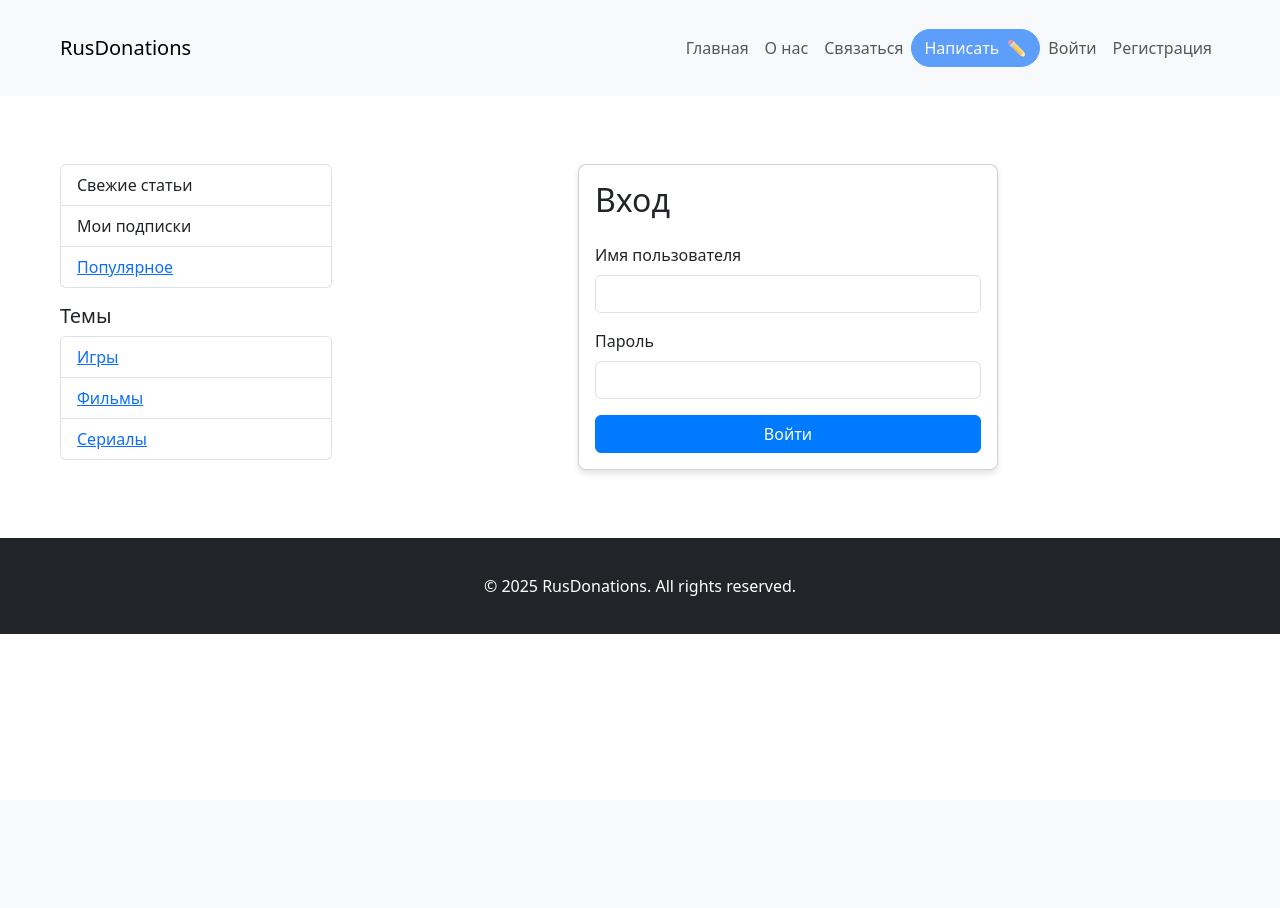
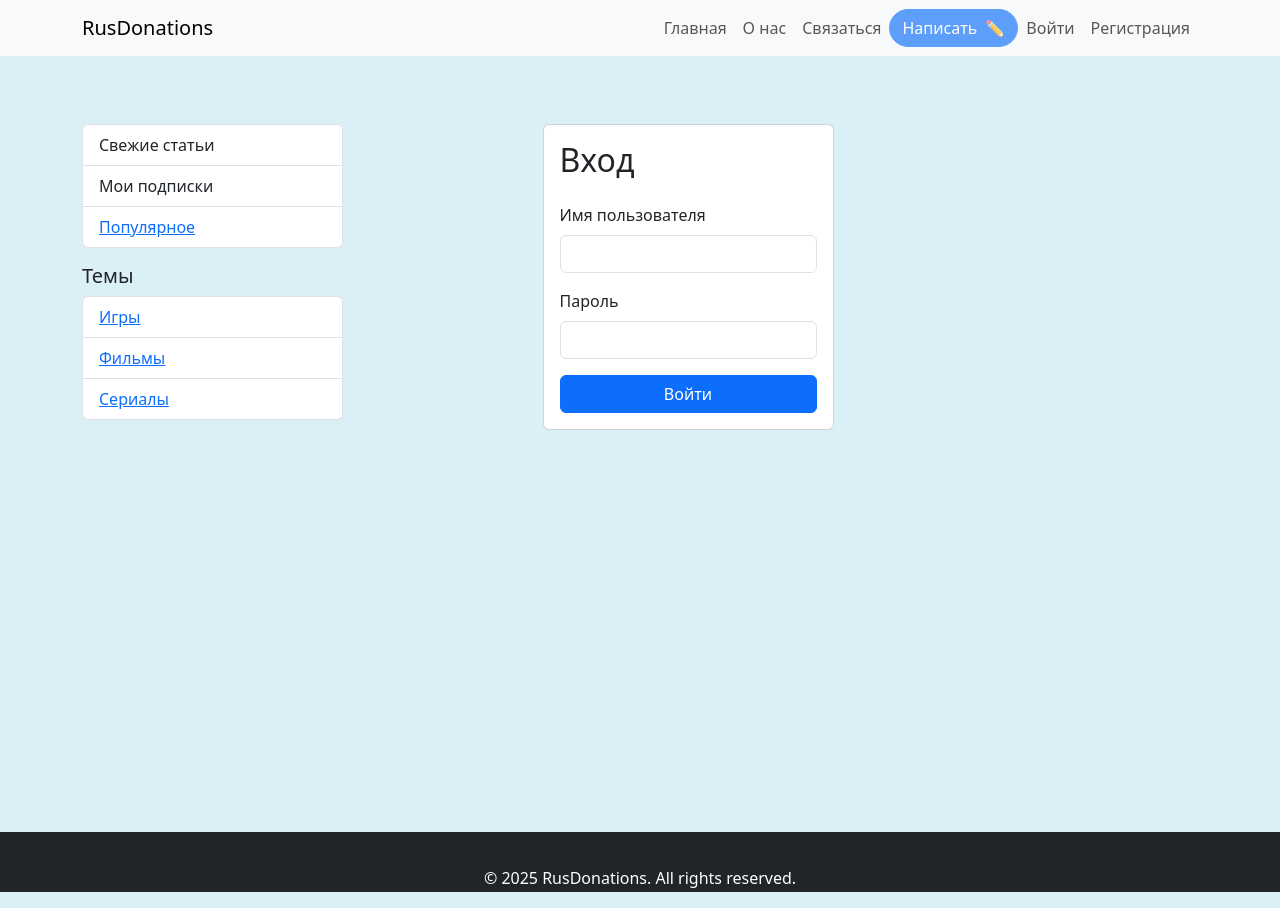
Before and after one commit to MshaFilipushko/PostUp, a Django app: page /accounts/login/ in a window 1280 px wide. Before the commit the page ends 634 px from the top, so only its background shows below. Run offline with Django 4.2, Linux system fonts and the light colour scheme.

Commit message:
Изменить размеры всего на одинаковые

```diff
--- a/static/css/style.css
+++ b/static/css/style.css
@@ -1,35 +1,16 @@
-/* Общие стили для карточек */
-.card {
-    border-radius: 8px;
-    box-shadow: 0 4px 6px rgba(0, 0, 0, 0.1);
+
+.post-image {
+    width: 100%; /* Адаптивная ширина */
+    height: auto; /* Автоматическая высота */
+    object-fit: cover; /* Сохранение пропорций и обрезка */
 }
 
-.avatar-circle {
-    width: 32px;
-    height: 32px;
-    background-color: #ccc;
-    color: #fff;
-    display: flex;
-    align-items: center;
-    justify-content: center;
-    border-radius: 50%;
-    font-weight: bold;
+@media (min-width: 768px) {
+    .post-image {
+        width: 1080px; /* Фиксированная ширина для больших экранов */
+        height: 620px; /* Фиксированная высота для больших экранов */
+    }
 }
-
-/* Стили для контейнера */
-.container {
-    max-width: 1200px; /* или любое другое значение, которое соответствует вашему дизайну */
-    margin: 0 auto;
-    padding: 20px;
+body {
+    background-color: #dbeff6;
 }
-
-/* Стили для кнопок */
-.btn-primary {
-    background-color: #007bff;
-    border-color: #007bff;
-}
-
-.btn-primary:hover {
-    background-color: #0056b3;
-    border-color: #004494;
-}
--- a/templates/accounts/donations.html
+++ b/templates/accounts/donations.html
@@ -3,8 +3,10 @@
 {% block title %}{{ title }}{% endblock %}
 
 {% block content %}
+    <section class="col-md-9">
 <div class="container">
     <h1>{{ title }}</h1>
     <p>Здесь будет информация о ваших донатах.</p>
 </div>
+    </section>
 {% endblock %}
--- a/templates/accounts/login.html
+++ b/templates/accounts/login.html
@@ -1,6 +1,7 @@
 {% extends 'base.html' %}
 {% block title %}Вход{% endblock %}
 {% block content %}
+    <section class="col-md-9">
 <div class="row justify-content-center">
     <div class="col-md-6">
         <div class="card">
@@ -22,4 +23,5 @@
         </div>
     </div>
 </div>
+    </section>
 {% endblock %}
--- a/templates/accounts/register.html
+++ b/templates/accounts/register.html
@@ -4,6 +4,7 @@
 {% block title %}Регистрация{% endblock %}
 
 {% block content %}
+    <section class="col-md-9">
 <div class="row justify-content-center">
     <div class="col-md-6 col-lg-5">
         <div class="card shadow-sm">
@@ -115,4 +116,5 @@
         </div>
     </div>
 </div>
+    </section>
 {% endblock %}
--- a/templates/accounts/settings.html
+++ b/templates/accounts/settings.html
@@ -3,8 +3,10 @@
 {% block title %}{{ title }}{% endblock %}
 
 {% block content %}
+    <section class="col-md-9">
 <div class="container">
     <h1>{{ title }}</h1>
     <p>Здесь будут настройки вашего аккаунта.</p>
 </div>
+    </section>
 {% endblock %}
--- a/templates/accounts/subs.html
+++ b/templates/accounts/subs.html
@@ -1,6 +1,7 @@
 {% extends 'base.html' %}
 {% block title %}Мои подписки{% endblock %}
 {% block content %}
+<section class="col-md-9">
 <div class="container mt-5">
     <h1>Мои подписки</h1>
     {% if subscribed_users %}
@@ -28,4 +29,5 @@
         </div>
     {% endif %}
 </div>
+</section>
 {% endblock %}
--- a/templates/base.html
+++ b/templates/base.html
@@ -31,7 +31,38 @@
             align-items: center;
             font-weight: bold;
         }
+        /* Стили для основного контента */
+        main {
+            min-height: calc(100vh - 120px); /* Высота страницы минус высота навигации и футера */
+            padding-top: 20px;
+            padding-bottom: 20px;
+        }
+        /* Стили для футера */
+        footer {
+            height: 60px;
+            line-height: 60px;
+        }
+        /* Стили для левой панели */
+        aside {
+            padding-right: 15px; /* Отступ справа для разделения панели и контента */
+        }
+        /* Стили для основного контента */
+        section.col-md-9 {
+            padding-left: 15px; /* Отступ слева для разделения панели и контента */
+        }
+        /* Стили для изображений */
+        .post-image {
+            width: 100%; /* Адаптивная ширина */
+            height: auto; /* Автоматическая высота */
+            object-fit: cover; /* Сохранение пропорций и обрезка */
+        }
 
+        @media (min-width: 768px) {
+            .post-image {
+                width: 1080px; /* Фиксированная ширина для больших экранов */
+                height: 620px; /* Фиксированная высота для больших экранов */
+            }
+        }
     </style>
 </head>
 <body>
@@ -113,7 +144,7 @@
     <!-- Основное содержимое -->
     <main class="container my-5">
         <div class="row">
-        <!-- Боковая навигация (перенесено из дочернего шаблона) -->
+            <!-- Боковая навигация -->
             <aside class="col-md-3">
                 <ul class="list-group">
                     <li class="list-group-item dropdown">
@@ -140,13 +171,12 @@
                     </li>
                 </ul>
             </aside>
-
             <!-- Основной контент -->
-        <div class="col-md-9">
+            <section class="col-md-9">
                 {% block content %}
                 <!-- Сюда будет подставляться содержимое других шаблонов -->
                 {% endblock %}
-        </div>
+            </section>
         </div>
     </main>
     <!-- Подвал -->
--- a/templates/site/create_post.html
+++ b/templates/site/create_post.html
@@ -3,6 +3,7 @@
 {% block title %}Создать пост{% endblock %}
 
 {% block content %}
+<section class="col-md-9">
 <div class="row">
     <div class="col-md-8 mx-auto">  <!-- Центрируем форму и ограничиваем ширину -->
         <div class="card">
@@ -49,7 +50,7 @@
         </div>
     </div>
 </div>
-
+</section>
 <!-- Подключение стилей для формы -->
 <style>
     .form-control {
--- a/templates/site/edit_post.html
+++ b/templates/site/edit_post.html
@@ -1,6 +1,7 @@
 {% extends 'base.html' %}
 
 {% block content %}
+    <section class="col-md-9">
 <div class="container mt-5">
     <h2>{% if form.instance.pk %}Редактировать пост{% else %}Создать пост{% endif %}</h2>
     <form method="post" enctype="multipart/form-data">
@@ -9,4 +10,5 @@
         <button type="submit" name="publish" class="btn btn-success">Опубликовать</button>
     </form>
 </div>
+    </section>
 {% endblock %}
--- a/templates/site/post_detail.html
+++ b/templates/site/post_detail.html
@@ -1,6 +1,8 @@
 {% extends 'base.html' %}
 {% load static %}
+
 {% block content %}
+    <section class="col-md-9">
 <div class="container mt-5">
     <div class="card">
         <div class="card-body">
@@ -58,4 +60,7 @@
         </div>
     </div>
 </div>
+    </section>
+
+
 {% endblock %}
--- a/templates/users/about.html
+++ b/templates/users/about.html
@@ -3,6 +3,8 @@
 {% block title %}О нас{% endblock %}
 
 {% block content %}
+    <section class="col-md-9">
 <h1>Страничка о нас!</h1>
 <p>Поддержать нас.</p>
+    </section>
 {% endblock %}
--- a/templates/users/contact.html
+++ b/templates/users/contact.html
@@ -3,7 +3,8 @@
 {% block title %}О нас{% endblock %}
 
 {% block content %}
+    <section class="col-md-9">
 <h1>Cвязаться с нами!</h1>
 <a href="https://vk.com/asdqweasdxs">Наш ВК</a>
-
+    </section>
 {% endblock %}
--- a/templates/users/main_page.html
+++ b/templates/users/main_page.html
@@ -2,11 +2,9 @@
 {% load static %}
 {% block content %}
 <div class="row">
-
     <!-- Основной контент -->
     <section class="col-md-9">
         <h1 class="mb-4">Последние статьи</h1>
-
         {% if posts_with_bookmarks %}
             {% for item in posts_with_bookmarks %}
                 {% with post=item.post %}
@@ -47,7 +45,7 @@
                             <!-- Изображение статьи (если есть) -->
                             {% if post.image %}
                                 <div class="text-center">
-                                    <img src="{{ post.image.url }}" alt="{{ post.title }}" class="img-fluid mb-3" style="max-width: 100%;">
+                                    <img src="{{ post.image.url }}" alt="{{ post.title }}" class="img-fluid post-image mb-3">
                                 </div>
                             {% endif %}
                             <!-- Кнопка "Читать далее" -->
@@ -61,4 +59,6 @@
         {% endif %}
     </section>
 </div>
+
+
 {% endblock %}
```
Also changed, not shown: MainApp/migrations/0007_subscription.py (added), MainApp/migrations/0008_postview.py (added), db.sqlite3. Lines whose indentation alone changed are shown as unchanged.
